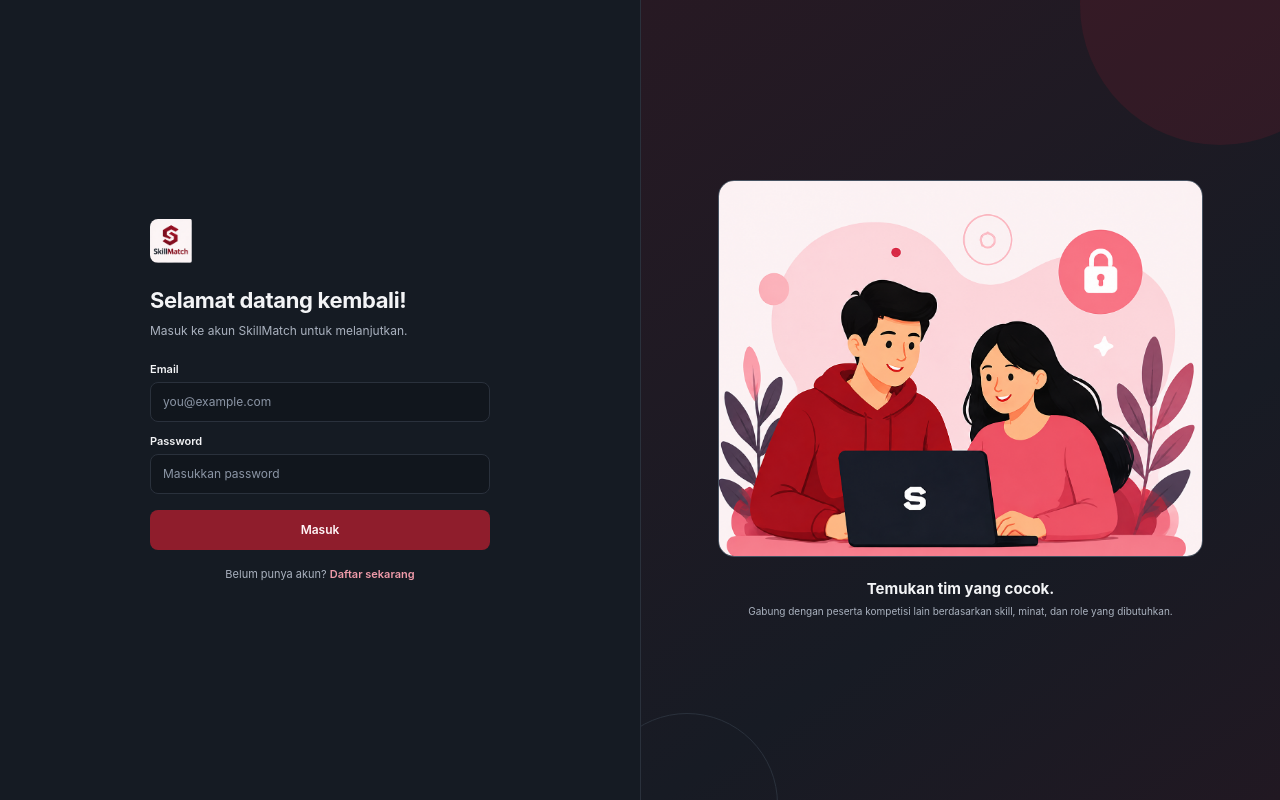
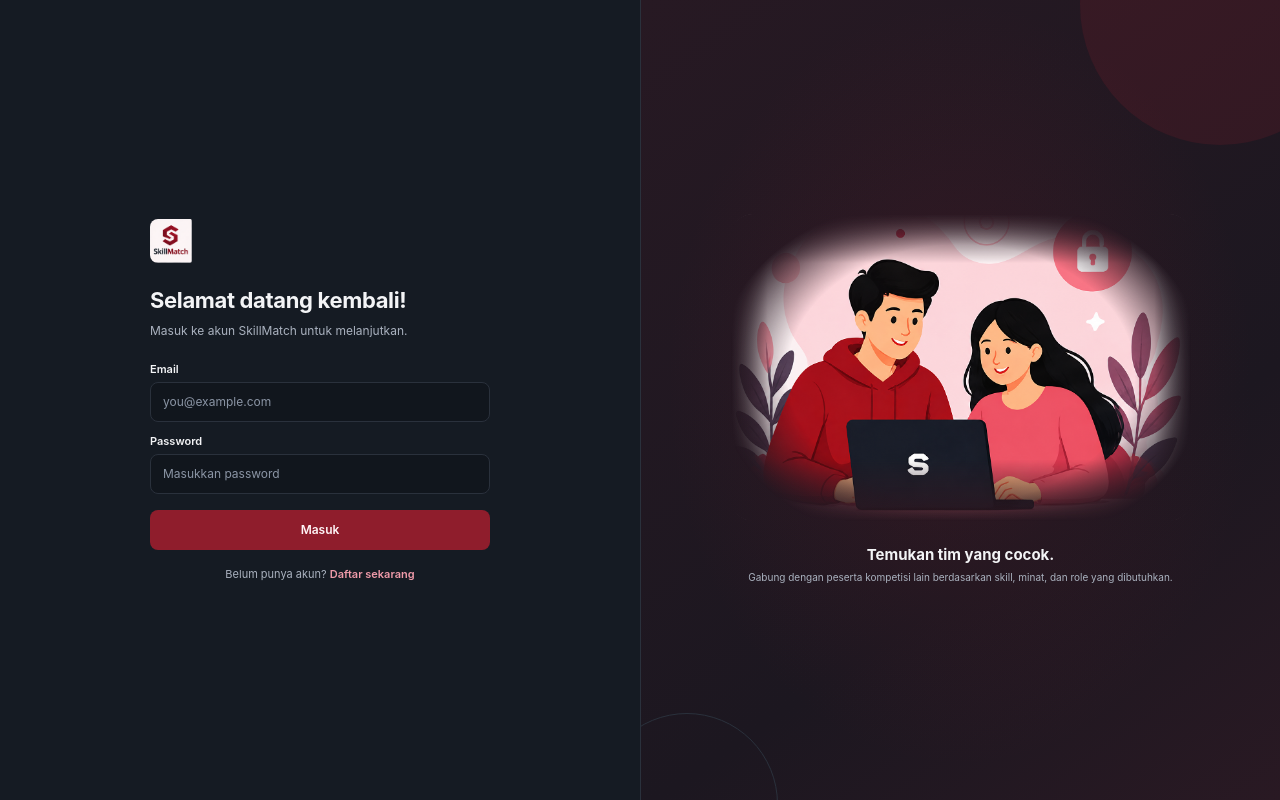
Before and after one commit to noval110/skillmatch, a React (Vite) app in the folder frontend/: page /login in a window 1280 px wide. Built offline with nearby package versions, Linux system fonts and the light colour scheme; no server answers; a web font is replaced by a local one.

Commit message:
style: improve dark mode illustration layout

```diff
--- a/frontend/src/index.css
+++ b/frontend/src/index.css
@@ -845,13 +845,112 @@ input:-webkit-autofill, input:-webkit-autofill:hover, input:-webkit-autofill:foc
 .settings-theme-note { padding: 12px; margin-bottom: 10px; display: flex; align-items: center; gap: 8px; border: 1px solid var(--border); border-radius: 8px; background: var(--surface-soft); color: var(--text-secondary); font-size: 12px; }
 .skeleton-avatar, .skeleton-lines i { background-image: linear-gradient(90deg, var(--skeleton) 25%, var(--skeleton-highlight) 45%, var(--skeleton) 65%); }
 
-/* The approved raster files remain unfiltered and unchanged, framed as artwork. */
+/* Presentation only: retain the approved rasters and their original colors. */
 .auth-visual, .create-team-visual { background: var(--illustration-gradient); border-color: var(--border); }
 .dashboard-hero { background: var(--hero-gradient); border-color: var(--primary-border); border-radius: 14px; }
-.dashboard-hero > .approved-asset { align-self: center; width: calc(100% - 32px); margin: 16px; border: 1px solid var(--border-hover); border-radius: 14px; }
-.auth-visual > .approved-asset { border: 1px solid var(--border-hover); border-radius: 16px; background: var(--surface); }
-.create-team-visual .approved-asset { width: calc(100% - 32px); margin: 16px; border: 1px solid var(--border-hover); border-radius: 14px; background: var(--surface); }
-.my-team-illustration { padding: 12px; border: 1px solid var(--border); border-radius: 14px; background: var(--surface-soft); }
+.approved-asset:is(.approved-asset-dashboard, .approved-asset-login, .approved-asset-register, .approved-asset-createTeam, .approved-asset-emptyTeam) {
+  isolation: isolate;
+  flex-shrink: 0;
+  padding: 0;
+  border: 0;
+  border-radius: 22px;
+  background: transparent;
+  box-shadow: none;
+  filter: drop-shadow(0 20px 40px rgba(0, 0, 0, .25));
+  /* Feather only the perimeter; faces and gestures stay in the opaque center. */
+  -webkit-mask-image: var(--art-mask, radial-gradient(ellipse 54% 60% at 50% 52%, #000 62%, #000 70%, transparent 100%)), linear-gradient(to bottom, transparent, #000 16%, #000 80%, transparent), linear-gradient(to right, transparent, #000 8%, #000 92%, transparent);
+  mask-image: var(--art-mask, radial-gradient(ellipse 54% 60% at 50% 52%, #000 62%, #000 70%, transparent 100%)), linear-gradient(to bottom, transparent, #000 16%, #000 80%, transparent), linear-gradient(to right, transparent, #000 8%, #000 92%, transparent);
+  -webkit-mask-composite: source-in;
+  mask-composite: intersect;
+}
+.auth-visual {
+  padding: clamp(28px, 4vw, 64px);
+  gap: 24px;
+  background: radial-gradient(ellipse at 50% 48%, rgba(143, 29, 44, .18), transparent 65%), linear-gradient(145deg, #271923, #1c1720 65%, #291923);
+}
+.auth-visual > .approved-asset {
+  width: min(100%, 460px);
+  height: auto;
+  margin: 0 auto;
+  aspect-ratio: 1.5;
+}
+.auth-visual > .approved-asset img {
+  position: absolute;
+  bottom: 0;
+  width: 100%;
+  height: auto;
+  object-fit: contain;
+  object-position: center bottom;
+  transform: none;
+}
+.auth-visual > .approved-asset-register {
+  width: min(100%, 430px);
+  aspect-ratio: 1.4;
+  --art-mask: radial-gradient(ellipse 55% 65% at 50% 48%, #000 65%, #000 72%, transparent 100%);
+}
+.dashboard-hero {
+  grid-template-columns: minmax(0, 1fr) minmax(0, 500px);
+  align-items: center;
+  background: radial-gradient(ellipse at 78% 54%, rgba(143, 29, 44, .16), transparent 65%), var(--hero-gradient);
+}
+.dashboard-hero > .approved-asset {
+  align-self: center;
+  justify-self: center;
+  width: min(100%, 500px);
+  height: auto;
+  aspect-ratio: 2;
+  margin: 12px 0;
+}
+.dashboard-hero > .approved-asset img {
+  top: 0;
+  right: 0;
+  left: auto;
+  width: auto;
+  height: 100%;
+  max-width: none;
+  object-fit: contain;
+}
+.create-team-visual {
+  justify-content: center;
+  padding: 24px 12px;
+  background: radial-gradient(ellipse at center, rgba(143, 29, 44, .16), transparent 65%);
+}
+.create-team-visual .approved-asset {
+  width: min(100%, 420px);
+  height: auto;
+  margin: 0;
+}
+.my-team-illustration {
+  width: min(400px, 100%);
+  height: auto;
+  margin-inline: auto;
+}
+.my-team-empty {
+  background: radial-gradient(ellipse 260px 170px at 50% 130px, rgba(143, 29, 44, .16), transparent 70%);
+}
+@media (max-width: 1100px) {
+  .dashboard-hero { grid-template-columns: minmax(0, 1fr) minmax(0, .9fr); }
+}
+@media (max-width: 900px) {
+  .dashboard-hero { grid-template-columns: 1fr; }
+  .dashboard-hero > .approved-asset { display: block; width: min(420px, 100%); margin: 0 auto 16px; }
+  .create-team-visual { display: flex; min-height: 0; padding: 0 20px 20px; }
+  .create-team-visual .approved-asset { max-width: 320px; }
+}
+@media (max-width: 768px) {
+  .auth-form-section { min-height: auto; padding-block: 40px 24px; }
+  .auth-visual { display: flex; padding: 20px 24px 32px; gap: 12px; border-left: 0; }
+  .auth-visual > .approved-asset { width: min(280px, 100%); }
+  .auth-visual-copy p { max-width: 300px; }
+  .dashboard-hero > .approved-asset { max-width: 350px; margin-bottom: 12px; }
+  .my-team-illustration { max-width: 320px; }
+}
+@media (max-width: 420px) {
+  .dashboard-hero-copy > div { flex-wrap: wrap; }
+  /* Keep the illustrated pages within narrow screens, including their controls. */
+  :is(.dashboard-page, .create-team-page, .my-team-page) .topbar { flex-wrap: wrap; padding-left: 72px; }
+  :is(.dashboard-page, .create-team-page, .my-team-page) .topbar-actions { min-width: 0; max-width: 100%; flex-wrap: wrap; }
+}
 .profile-identity { background: var(--surface); border-color: var(--border); }
 .profile-cta { background: var(--cta-gradient); }
 .profile-cta .button { background: var(--primary); color: var(--on-primary); border-color: var(--primary-border); }
--- a/frontend/src/styles/landing.css
+++ b/frontend/src/styles/landing.css
@@ -58,9 +58,9 @@ html { scroll-behavior: smooth; }
 .landing-proof > span { padding-left: 14px; display: grid; gap: 3px; border-left: 1px solid var(--border); }
 .landing-proof b { color: var(--text); font-size: 15px; }
 .landing-proof small { color: var(--muted); font-size: 9px; }
-.landing-hero-art { position: relative; height: 365px; display: flex; align-items: center; }
-.landing-hero-art > .approved-asset { position: relative; z-index: 2; height: 340px; overflow: hidden; }
-.landing-hero-art > .approved-asset img { position: absolute; top: 0; right: 0; width: auto; max-width: none; height: 340px; object-fit: initial; }
+.landing-hero-art { position: relative; min-width: 0; display: flex; align-items: center; justify-content: center; background: radial-gradient(ellipse at center, rgba(143, 29, 44, .16), transparent 65%); }
+.landing-hero-art > .approved-asset { position: relative; z-index: 2; width: min(100%, 520px); height: auto; aspect-ratio: 2; overflow: hidden; }
+.landing-hero-art > .approved-asset img { position: absolute; top: 0; right: 0; width: auto; max-width: none; height: 100%; object-fit: contain; }
 .hero-orbit { position: absolute; z-index: 1; border: 1px solid var(--primary-border); border-radius: 50%; }
 .orbit-one { width: 105px; height: 105px; top: 20px; left: 20px; }
 .orbit-two { width: 52px; height: 52px; right: 18px; bottom: 12px; background: var(--decoration); border: 0; }
@@ -74,10 +74,10 @@ html { scroll-behavior: smooth; }
 .problem-copy li { display: flex; align-items: center; gap: 8px; color: var(--text-secondary); font-size: 11px; }
 .problem-copy li svg { width: 18px; height: 18px; padding: 4px; border-radius: 50%; background: var(--landing-soft); color: var(--accent-text); }
 .problem-arrow { color: var(--accent-text); }
-.solution-card { min-height: 260px; padding: 28px 24px 0; display: grid; grid-template-columns: minmax(200px, .8fr) minmax(250px, 1.2fr); align-items: center; overflow: hidden; border-left: 1px solid var(--border); }
+.solution-card { min-height: 260px; padding: 28px 24px 0; display: grid; grid-template-columns: minmax(0, .8fr) minmax(0, 1.2fr); align-items: center; overflow: hidden; border-left: 1px solid var(--border); }
 .solution-card h2 { margin: 6px 0 9px; color: var(--text); font-size: 25px; }
 .solution-card p { color: var(--text-secondary); font-size: 11px; line-height: 1.6; }
-.solution-card .approved-asset { align-self: end; height: 205px; }
+.solution-card .approved-asset { align-self: center; justify-self: center; width: min(100%, 340px); height: auto; }
 
 .landing-section-heading { margin-bottom: 27px; }
 .landing-section-heading.centered { text-align: center; }
@@ -118,7 +118,7 @@ html { scroll-behavior: smooth; }
 .matching-result > p { padding: 4px 0; display: flex; align-items: center; gap: 7px; color: var(--text-secondary); font-size: 9px; }
 .matching-result > p svg { color: var(--success); }
 .matching-result > p:nth-last-child(-n+2) svg { color: var(--danger); }
-.matching-illustration { height: 205px; align-self: end; }
+.matching-illustration { width: min(100%, 340px); height: auto; align-self: center; justify-self: center; }
 @keyframes landing-progress { from { width: 0; } }
 
 .heading-row { display: flex; align-items: flex-end; justify-content: space-between; gap: 24px; }
@@ -183,7 +183,7 @@ html { scroll-behavior: smooth; }
 .landing-cta > div > div { margin-top: 20px; display: flex; gap: 9px; }
 .cta-light { background: var(--surface); color: var(--accent-text); }
 .cta-outline { border-color: var(--border); color: var(--text); }
-.landing-cta > .approved-asset { align-self: end; height: 250px; margin: -20px -20px -42px 0; }
+.landing-cta > .approved-asset { align-self: center; justify-self: center; width: min(100%, 380px); height: auto; margin: 0; --art-mask: radial-gradient(ellipse 55% 65% at 50% 48%, #000 65%, #000 72%, transparent 100%); }
 
 .landing-footer { margin-top: 70px; padding: 43px 0; color: var(--text); background: var(--footer-gradient); }
 .footer-grid { display: grid; grid-template-columns: 1.7fr repeat(3, 1fr) 1.4fr; gap: 40px; }
@@ -201,8 +201,7 @@ html { scroll-behavior: smooth; }
 @media (max-width: 1000px) {
   .landing-links { gap: 16px; }
   .landing-hero-grid { grid-template-columns: 1fr 1fr; }
-  .landing-hero-art > .approved-asset { height: 300px; }
-  .landing-hero-art > .approved-asset img { height: 300px; }
+  .solution-card { grid-template-columns: minmax(0, 1fr); gap: 16px; padding-right: 0; }
   .matching-flow { grid-template-columns: 1fr 26px 84px 26px 1fr; }
   .matching-illustration { display: none; }
   .landing-feature-layout { grid-template-columns: 1fr; gap: 5px; }
@@ -222,8 +221,8 @@ html { scroll-behavior: smooth; }
   .landing-hero-grid { min-height: auto; padding: 48px 0 20px; grid-template-columns: 1fr; gap: 8px; }
   .landing-hero-copy { padding: 0; }
   .landing-hero h1 { font-size: clamp(36px, 11vw, 49px); }
-  .landing-hero-art { height: 310px; }
-  .landing-hero-art > .approved-asset, .landing-hero-art > .approved-asset img { height: 300px; }
+  .landing-hero-art { padding-block: 16px; }
+  .landing-hero-art > .approved-asset { max-width: 440px; }
   .landing-section, .landing-problem, .landing-matching, .landing-cta-section { padding: 50px 0; }
   .landing-problem-grid { grid-template-columns: 1fr; gap: 28px; }
   .problem-arrow { transform: rotate(90deg); justify-self: center; }
@@ -234,11 +233,11 @@ html { scroll-behavior: smooth; }
   .matching-flow { grid-template-columns: 1fr; justify-items: stretch; }
   .matching-arrow { justify-self: center; transform: rotate(90deg); }
   .matching-engine { width: 90px; justify-self: center; }
-  .matching-illustration { display: block; height: 210px; }
+  .matching-illustration { display: block; max-width: 320px; }
   .landing-team-grid { grid-template-columns: 1fr; }
   .landing-about-grid, .landing-faq-grid { grid-template-columns: 1fr; gap: 40px; }
   .landing-cta { padding: 34px; grid-template-columns: 1fr; }
-  .landing-cta > .approved-asset { height: 220px; margin: 15px 0 -34px; }
+  .landing-cta > .approved-asset { max-width: 320px; margin-top: 24px; }
   .footer-grid { grid-template-columns: 1.4fr repeat(3, 1fr); }
   .footer-contact { grid-column: 1 / -1; justify-content: flex-start; text-align: left; }
 }
@@ -252,8 +251,7 @@ html { scroll-behavior: smooth; }
   .landing-hero-actions { align-items: stretch; flex-direction: column; }
   .landing-proof { gap: 4px; }
   .landing-proof > span { padding-left: 8px; }
-  .landing-hero-art { height: 245px; }
-  .landing-hero-art > .approved-asset, .landing-hero-art > .approved-asset img { height: 235px; }
+  .landing-hero-art > .approved-asset { max-width: 380px; }
   .solution-card { padding: 22px 0 0; grid-template-columns: 1fr; }
   .solution-card .approved-asset { margin-top: 12px; }
   .landing-steps, .landing-feature-grid, .landing-faq-list { grid-template-columns: 1fr; }
```
